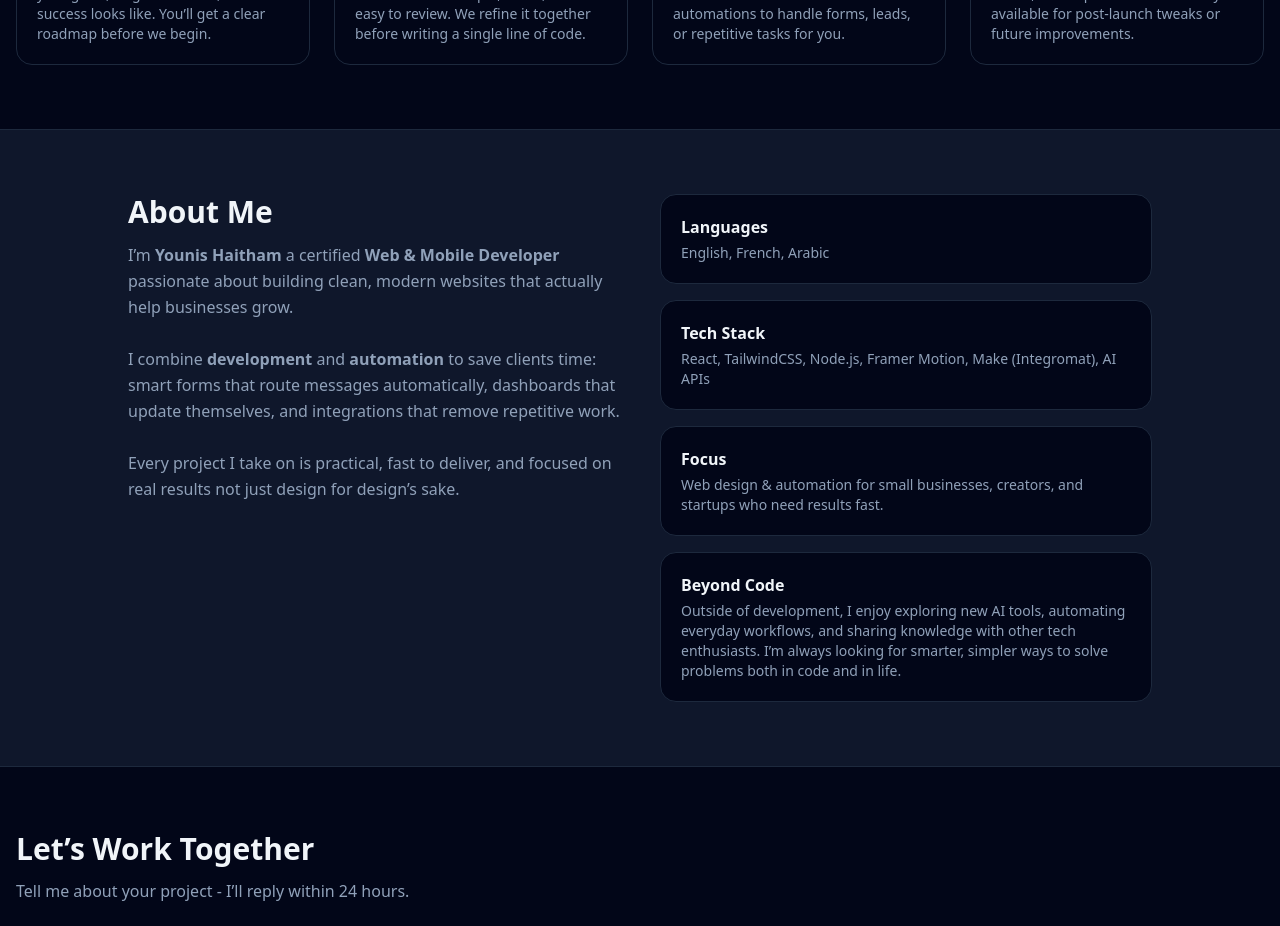
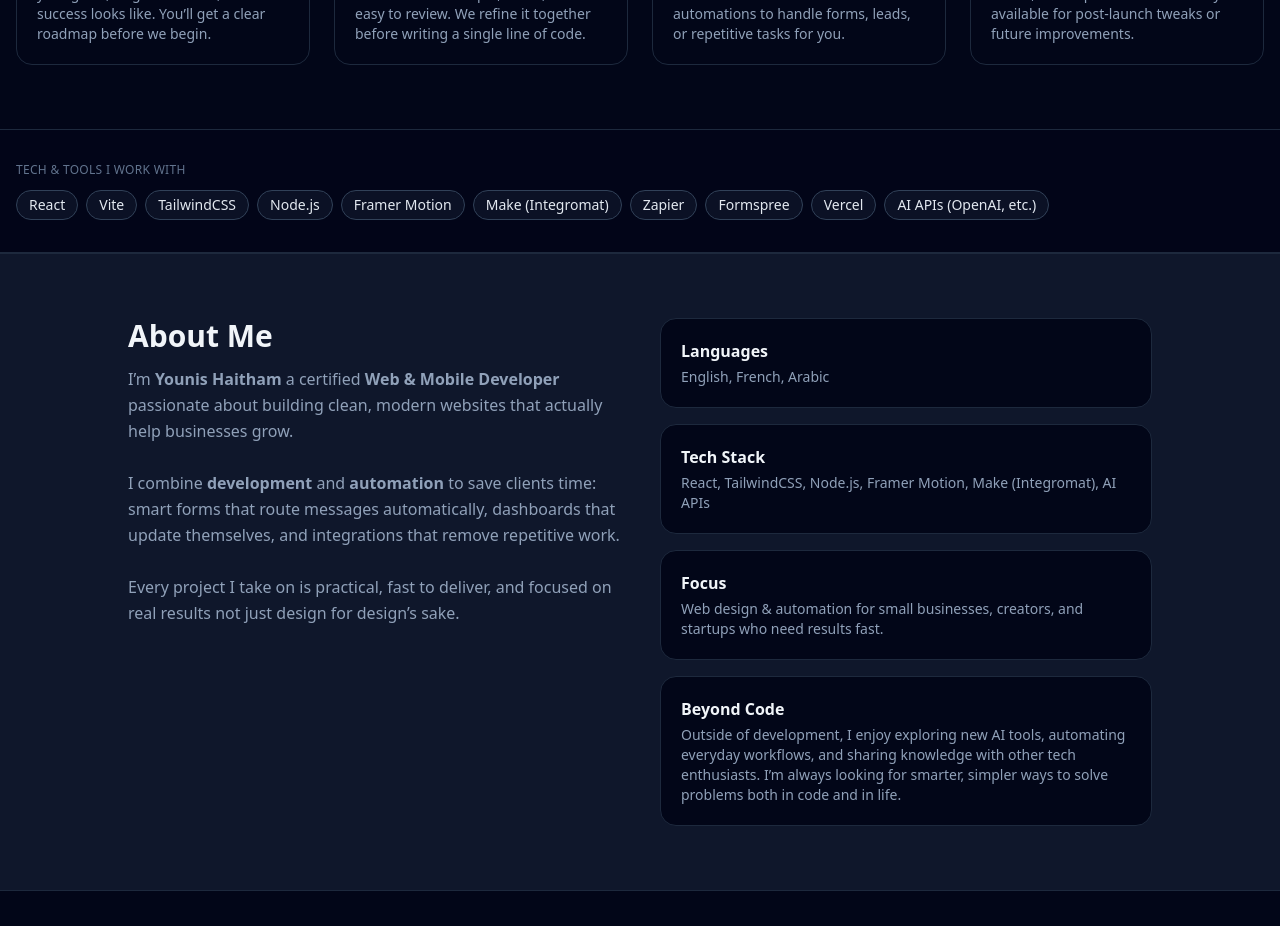
Before and after one commit to youniscode/my-portfolio, a React (Vite) app: page / in a window 1280 px wide. Shown: the part 2540-3466 px from the top of the page. Built offline with nearby package versions, Linux system fonts and the light colour scheme.

Commit message:
✨ Added 'Tech & Tools' section between Process and About

```diff
--- a/src/App.jsx
+++ b/src/App.jsx
@@ -313,6 +313,47 @@ export default function PortfolioPage() {
             ))}
           </div>
         </section>
+        {/* TECH & TOOLS */}
+        <section className="border-y border-slate-800 bg-slate-950/60">
+          <div className="max-w-7xl mx-auto px-4 py-8">
+            <p className="text-xs uppercase tracking-wide text-slate-500 mb-3">
+              Tech & tools I work with
+            </p>
+
+            <div className="flex flex-wrap gap-2 text-xs sm:text-sm text-slate-200">
+              <span className="rounded-full border border-slate-700 px-3 py-1 bg-slate-900/70">
+                React
+              </span>
+              <span className="rounded-full border border-slate-700 px-3 py-1 bg-slate-900/70">
+                Vite
+              </span>
+              <span className="rounded-full border border-slate-700 px-3 py-1 bg-slate-900/70">
+                TailwindCSS
+              </span>
+              <span className="rounded-full border border-slate-700 px-3 py-1 bg-slate-900/70">
+                Node.js
+              </span>
+              <span className="rounded-full border border-slate-700 px-3 py-1 bg-slate-900/70">
+                Framer Motion
+              </span>
+              <span className="rounded-full border border-slate-700 px-3 py-1 bg-slate-900/70">
+                Make (Integromat)
+              </span>
+              <span className="rounded-full border border-slate-700 px-3 py-1 bg-slate-900/70">
+                Zapier
+              </span>
+              <span className="rounded-full border border-slate-700 px-3 py-1 bg-slate-900/70">
+                Formspree
+              </span>
+              <span className="rounded-full border border-slate-700 px-3 py-1 bg-slate-900/70">
+                Vercel
+              </span>
+              <span className="rounded-full border border-slate-700 px-3 py-1 bg-slate-900/70">
+                AI APIs (OpenAI, etc.)
+              </span>
+            </div>
+          </div>
+        </section>
 
         <section
           id="about"
```
